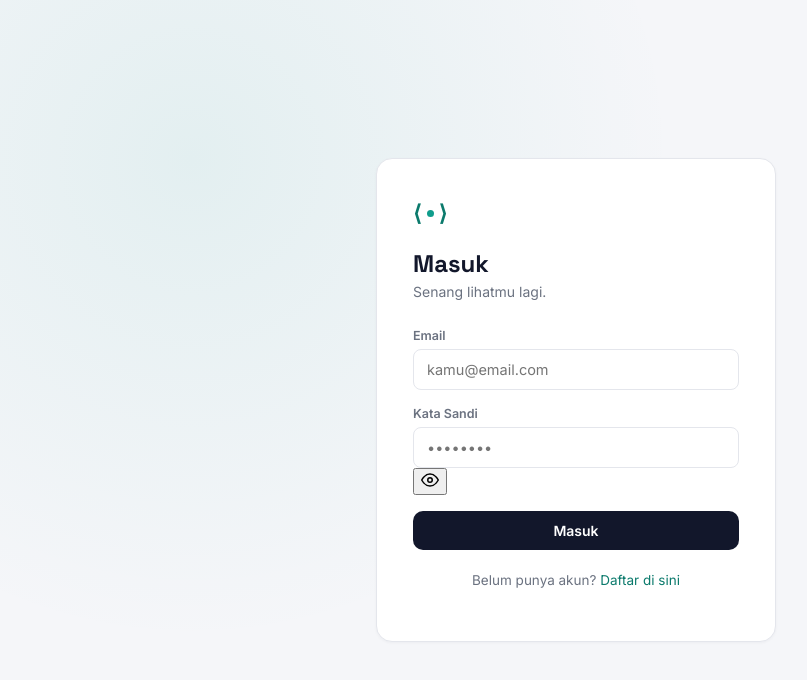
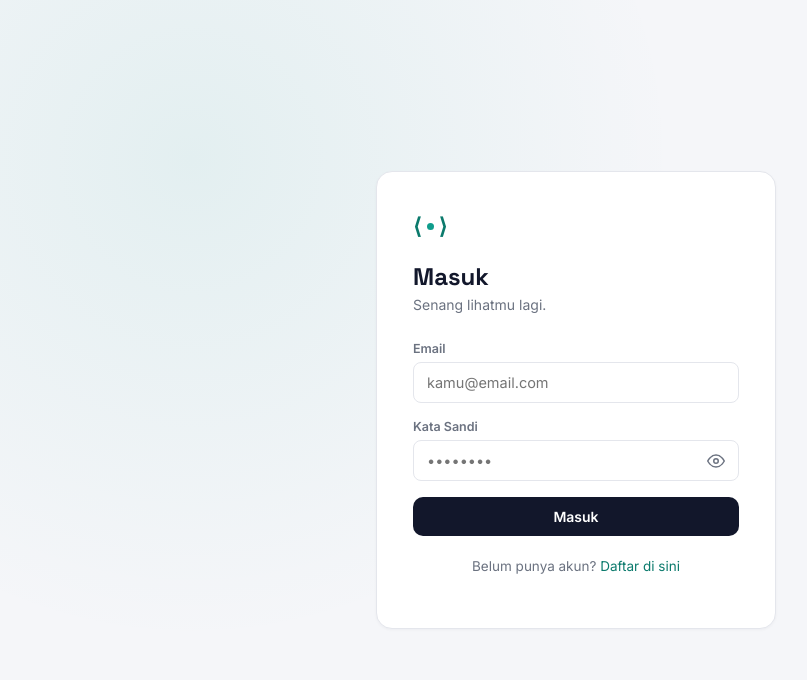
Before and after one commit to apikmencle/LinkMe, a Next.js app: page /login in a window 1280 px wide. Shown: the top 680 px of the page, without its empty margins (64-871 px from the left). Built offline with nearby package versions, Linux system fonts and the light colour scheme; no server answers.

Commit message:
Add styles for password input and toggle button

```diff
--- a/styles/globals.css
+++ b/styles/globals.css
@@ -163,6 +163,37 @@ button{ font-family:inherit; }
   white-space:nowrap;
 }
 .alias-input input{ border:none; box-shadow:none !important; }
+
+.password-input{
+  position:relative;
+  display:flex;
+  align-items:center;
+}
+.password-input input{
+  width:100%;
+  font-family:'Inter', sans-serif;
+  font-size:14.5px;
+  padding:11px 42px 11px 13px;
+  border:1px solid var(--border);
+  border-radius:8px;
+  background:var(--bg);
+  color:var(--text);
+  outline:none;
+  transition:border-color .15s ease;
+}
+.password-input input:focus{ border-color:var(--accent); box-shadow:0 0 0 3px var(--accent-soft); }
+.password-toggle{
+  position:absolute;
+  right:10px;
+  background:none;
+  border:none;
+  padding:4px;
+  cursor:pointer;
+  color:var(--text-muted);
+  display:flex;
+  align-items:center;
+}
+.password-toggle:hover{ color:var(--ink); }
 
 /* ---------- Dashboard shell ---------- */
 .page-loading{
```
